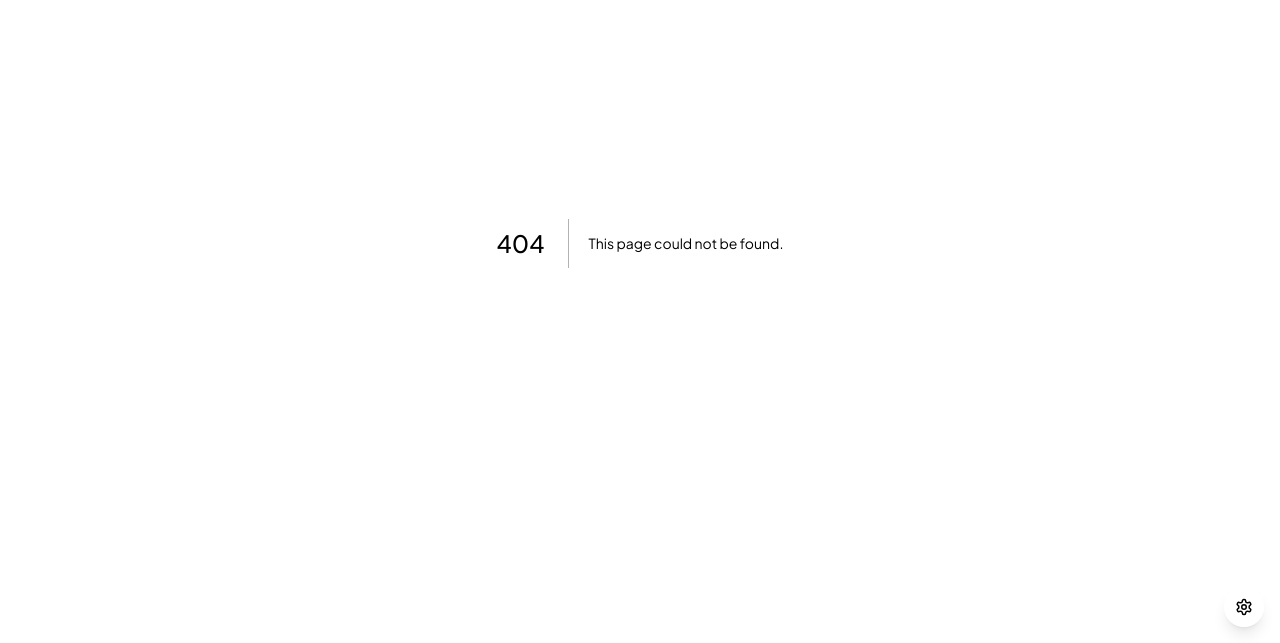
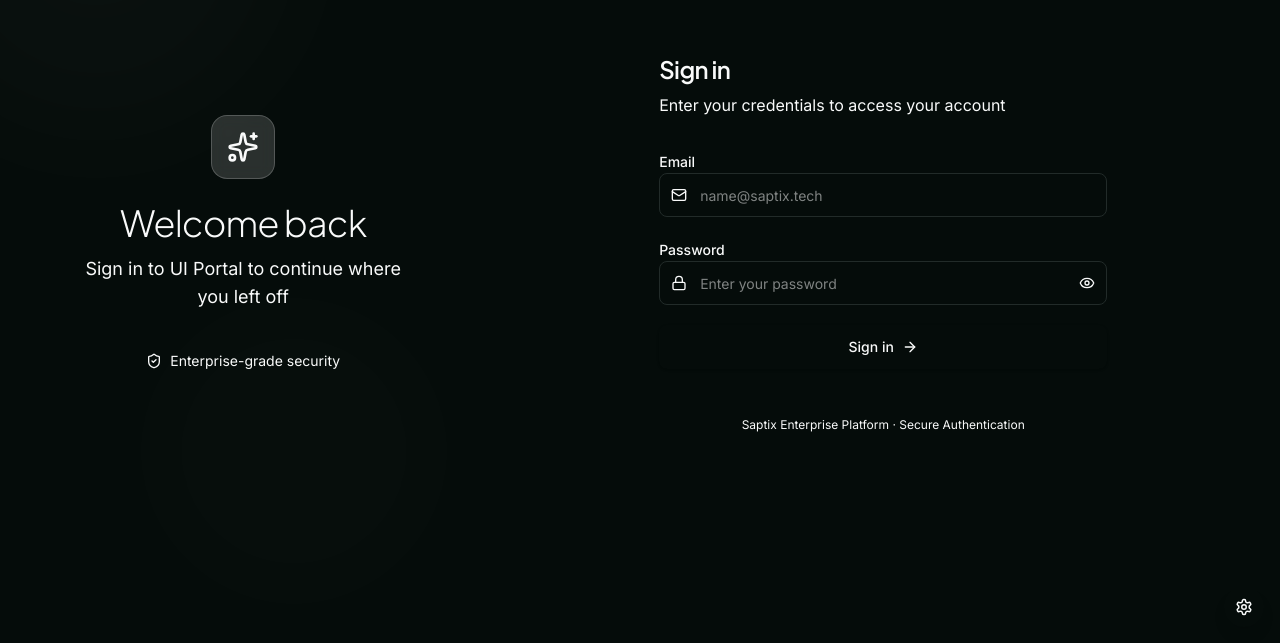
Before and after one commit to saptixtech/saptix-ui, a Next.js app: page /login in a window 1280 px wide. Before the commit this address had no page. Shown: the part 157-800 px from the top of the page. Built offline with nearby package versions, Linux system fonts and the light colour scheme.

Commit message:
unify: synchronize canonical LoginPage and OKLCH color tokens

```diff
--- /dev/null
+++ b/src/app/login/page.tsx
@@ -0,0 +1,20 @@
+'use client';
+
+import LoginPage from '@/components/saptix/LoginPage';
+
+export default function Login() {
+  return (
+    <LoginPage
+      subdomain="UI Portal"
+      onSubmit={async (email, password) => {
+        const res = await fetch('/api/auth/login', {
+          method: 'POST',
+          headers: { 'Content-Type': 'application/json' },
+          body: JSON.stringify({ email, password }),
+        });
+        if (!res.ok) throw new Error('Login failed');
+        window.location.href = '/';
+      }}
+    />
+  );
+}
--- a/src/components/saptix/LoginPage.tsx
+++ b/src/components/saptix/LoginPage.tsx
@@ -1,141 +1,154 @@
-'use client';
 
-import { useState } from 'react';
-import { Eye, EyeOff, LogIn, Loader2 } from 'lucide-react';
+"use client";
+
+import React, { useState } from "react";
+import { Lock, Mail, ArrowRight, Eye, EyeOff, Sparkles, ShieldCheck } from "lucide-react";
 
 interface LoginPageProps {
-  subdomain?: string;
-  onSubmit?: (email: string, password: string) => Promise<void>;
-  logoUrl?: string;
-  showSocial?: boolean;
-  signUpUrl?: string;
-  forgotPasswordUrl?: string;
+  subdomain: string;
+  onSubmit: (email: string, password: string) => Promise<void>;
+  showGoogleSSO?: boolean;
+  showRegisterLink?: boolean;
+  registerHref?: string;
+  onGoogleLogin?: () => void;
 }
 
 export default function LoginPage({
-  subdomain = 'Platform',
+  subdomain,
   onSubmit,
-  logoUrl,
-  showSocial = true,
-  signUpUrl = '/signup',
-  forgotPasswordUrl = '/forgot-password',
+  showGoogleSSO = false,
+  showRegisterLink = false,
+  registerHref = "/register",
+  onGoogleLogin,
 }: LoginPageProps) {
-  const [email, setEmail] = useState('');
-  const [password, setPassword] = useState('');
-  const [showPass, setShowPass] = useState(false);
-  const [loading, setLoading] = useState(false);
-  const [error, setError] = useState('');
+  const [email, setEmail] = useState("");
+  const [password, setPassword] = useState("");
+  const [showPassword, setShowPassword] = useState(false);
+  const [isLoading, setIsLoading] = useState(false);
+  const [error, setError] = useState<string | null>(null);
+  const [success, setSuccess] = useState(false);
 
   const handleSubmit = async (e: React.FormEvent) => {
     e.preventDefault();
-    setError('');
-    setLoading(true);
+    setError(null);
+    setIsLoading(true);
     try {
-      if (onSubmit) await onSubmit(email, password);
-    } catch (err: any) {
-      setError(err?.message || 'Login failed. Please try again.');
+      await onSubmit(email, password);
+      setSuccess(true);
+    } catch (err: unknown) {
+      setError(err instanceof Error ? err.message : "Authentication failed");
     } finally {
-      setLoading(false);
+      setIsLoading(false);
     }
   };
 
   return (
-    <div className="min-h-screen flex items-center justify-center p-4" style={{ background: 'var(--background)' }}>
-      {/* Background gradient overlay */}
-      <div className="fixed inset-0 pointer-events-none" style={{
-        background: 'radial-gradient(ellipse at 50% -20%, rgba(109,40,217,0.08) 0%, transparent 60%), radial-gradient(ellipse at 80% 100%, rgba(20,184,166,0.06) 0%, transparent 50%)',
-      }} />
-
-      <div className="relative w-full max-w-[420px]">
-        {/* Logo & Branding */}
-        <div className="text-center mb-8">
-          {logoUrl ? (
-            <img src={logoUrl} alt="Saptix" className="h-10 mx-auto mb-4" />
-          ) : (
-            <div className="flex items-center justify-center gap-2 mb-4">
-              <div className="w-9 h-9 rounded-lg flex items-center justify-center font-bold text-lg" style={{
-                background: 'linear-gradient(135deg, var(--primary), var(--accent))',
-                color: 'var(--primary-foreground)',
-              }}>S</div>
-              <span className="text-xl font-bold" style={{ fontFamily: 'var(--font-heading)', color: 'var(--foreground)' }}>
-                Saptix
-              </span>
+    <div className="flex min-h-dvh">
+      {/* Left Brand Panel */}
+      <div className="hidden lg:flex lg:w-[38%] bg-primary relative overflow-hidden">
+        <div className="absolute inset-0 opacity-10">
+          <div className="absolute -top-24 -left-24 w-96 h-96 rounded-full bg-white/20 blur-3xl" />
+          <div className="absolute bottom-12 right-12 w-72 h-72 rounded-full bg-white/10 blur-2xl" />
         </div>
-          )}
-          <h1 className="text-2xl font-bold mb-1" style={{ fontFamily: 'var(--font-heading)', color: 'var(--foreground)' }}>
+        <div className="relative z-10 flex flex-col items-center justify-center w-full p-12 text-center">
+          <div className="space-y-6">
+            <div className="mx-auto flex h-16 w-16 items-center justify-center rounded-2xl bg-white/15 backdrop-blur-sm border border-white/20">
+              <Sparkles className="h-8 w-8 text-primary-foreground" />
+            </div>
+            <div className="space-y-3">
+              <h1 className="text-4xl font-light text-primary-foreground tracking-tight">
                 Welcome back
               </h1>
-          <p style={{ color: 'var(--muted-foreground)', fontSize: '0.875rem' }}>
-            Sign in to Saptix {subdomain}
+              <p className="text-primary-foreground/70 text-lg max-w-xs mx-auto">
+                Sign in to {subdomain} to continue where you left off
+              </p>
+            </div>
+            <div className="flex items-center justify-center gap-2 text-primary-foreground/50 text-sm pt-4">
+              <ShieldCheck className="h-4 w-4" />
+              <span>Enterprise-grade security</span>
+            </div>
+          </div>
+        </div>
+      </div>
+
+      {/* Right Form Panel */}
+      <div className="flex w-full items-center justify-center bg-background p-6 sm:p-8 lg:w-[62%]">
+        <div className="w-full max-w-md space-y-8">
+          {/* Mobile Header */}
+          <div className="lg:hidden text-center space-y-2">
+            <div className="mx-auto flex h-12 w-12 items-center justify-center rounded-xl bg-primary/10">
+              <Sparkles className="h-6 w-6 text-primary" />
+            </div>
+            <h1 className="text-2xl font-semibold text-foreground">{subdomain}</h1>
+          </div>
+
+          {/* Form Header */}
+          <div className="space-y-2 text-center lg:text-left">
+            <h2 className="text-2xl font-semibold tracking-tight text-foreground">Sign in</h2>
+            <p className="text-muted-foreground">
+              Enter your credentials to access your account
             </p>
           </div>
 
-        {/* Login Card */}
-        <div className="rounded-xl p-6 sm:p-8" style={{
-          background: 'var(--card)',
-          border: '1px solid var(--border)',
-          boxShadow: 'var(--shadow-lg)',
-        }}>
+          {/* Error Banner */}
           {error && (
-            <div className="mb-4 p-3 rounded-lg text-sm" style={{
-              background: 'rgba(239,68,68,0.1)',
-              color: 'var(--destructive)',
-              border: '1px solid rgba(239,68,68,0.2)',
-            }}>{error}</div>
+            <div className="rounded-lg border border-destructive/30 bg-destructive/10 px-4 py-3 text-sm text-destructive flex items-center gap-2">
+              <Lock className="h-4 w-4 shrink-0" />
+              {error}
+            </div>
           )}
 
-          <form onSubmit={handleSubmit} className="space-y-4">
+          {/* Success Banner */}
+          {success && (
+            <div className="rounded-lg border border-green-500/30 bg-green-500/10 px-4 py-3 text-sm text-green-700 dark:text-green-400 flex items-center gap-2">
+              <ShieldCheck className="h-4 w-4 shrink-0" />
+              Authenticated successfully. Redirecting...
+            </div>
+          )}
+
+          {/* Login Form */}
+          <form onSubmit={handleSubmit} className="space-y-5">
             {/* Email */}
-            <div>
-              <label className="block text-sm font-medium mb-1.5" style={{ color: 'var(--foreground)' }}>Email</label>
+            <div className="space-y-2">
+              <label htmlFor="email" className="text-sm font-medium text-foreground">
+                Email
+              </label>
+              <div className="relative">
+                <Mail className="absolute left-3 top-1/2 -translate-y-1/2 h-4 w-4 text-muted-foreground" />
                 <input
+                  id="email"
                   type="email"
                   value={email}
                   onChange={(e) => setEmail(e.target.value)}
-                placeholder="you@example.com"
+                  placeholder="name@saptix.tech"
                   required
-                className="w-full px-3.5 py-2.5 rounded-lg text-sm outline-none transition-all"
-                style={{
-                  background: 'var(--muted)',
-                  border: '1px solid var(--border)',
-                  color: 'var(--foreground)',
-                }}
-                onFocus={(e) => e.target.style.borderColor = 'var(--primary)'}
-                onBlur={(e) => e.target.style.borderColor = 'var(--border)'}
+                  className="flex h-11 w-full rounded-lg border border-input bg-background px-3 pl-10 py-2 text-sm ring-offset-background placeholder:text-muted-foreground focus-visible:outline-none focus-visible:ring-2 focus-visible:ring-ring focus-visible:ring-offset-2 disabled:cursor-not-allowed disabled:opacity-50 transition-colors"
                 />
+              </div>
             </div>
 
             {/* Password */}
-            <div>
-              <div className="flex items-center justify-between mb-1.5">
-                <label className="text-sm font-medium" style={{ color: 'var(--foreground)' }}>Password</label>
-                <a href={forgotPasswordUrl} className="text-xs hover:underline" style={{ color: 'var(--primary)' }}>
-                  Forgot password?
-                </a>
-              </div>
+            <div className="space-y-2">
+              <label htmlFor="password" className="text-sm font-medium text-foreground">
+                Password
+              </label>
               <div className="relative">
+                <Lock className="absolute left-3 top-1/2 -translate-y-1/2 h-4 w-4 text-muted-foreground" />
                 <input
-                  type={showPass ? 'text' : 'password'}
+                  id="password"
+                  type={showPassword ? "text" : "password"}
                   value={password}
                   onChange={(e) => setPassword(e.target.value)}
-                  placeholder="••••••••"
+                  placeholder="Enter your password"
                   required
-                  className="w-full px-3.5 py-2.5 pr-10 rounded-lg text-sm outline-none transition-all"
-                  style={{
-                    background: 'var(--muted)',
-                    border: '1px solid var(--border)',
-                    color: 'var(--foreground)',
-                  }}
-                  onFocus={(e) => e.target.style.borderColor = 'var(--primary)'}
-                  onBlur={(e) => e.target.style.borderColor = 'var(--border)'}
+                  className="flex h-11 w-full rounded-lg border border-input bg-background px-3 pl-10 pr-10 py-2 text-sm ring-offset-background placeholder:text-muted-foreground focus-visible:outline-none focus-visible:ring-2 focus-visible:ring-ring focus-visible:ring-offset-2 disabled:cursor-not-allowed disabled:opacity-50 transition-colors"
                 />
                 <button
                   type="button"
-                  onClick={() => setShowPass(!showPass)}
-                  className="absolute right-3 top-1/2 -translate-y-1/2 opacity-50 hover:opacity-100 transition"
-                  style={{ color: 'var(--muted-foreground)' }}
+                  onClick={() => setShowPassword(!showPassword)}
+                  className="absolute right-3 top-1/2 -translate-y-1/2 text-muted-foreground hover:text-foreground transition-colors"
                 >
-                  {showPass ? <EyeOff size={16} /> : <Eye size={16} />}
+                  {showPassword ? <EyeOff className="h-4 w-4" /> : <Eye className="h-4 w-4" />}
                 </button>
               </div>
             </div>
@@ -143,62 +156,57 @@ export default function LoginPage({
             {/* Submit */}
             <button
               type="submit"
-              disabled={loading}
-              className="w-full py-2.5 rounded-lg text-sm font-semibold transition-all flex items-center justify-center gap-2 hover:opacity-90 disabled:opacity-60"
-              style={{
-                background: 'var(--primary)',
-                color: 'var(--primary-foreground)',
-              }}
+              disabled={isLoading || success}
+              className="inline-flex h-11 w-full items-center justify-center gap-2 rounded-lg bg-primary px-4 py-2 text-sm font-medium text-primary-foreground shadow-sm hover:bg-primary/90 focus-visible:outline-none focus-visible:ring-2 focus-visible:ring-ring focus-visible:ring-offset-2 disabled:pointer-events-none disabled:opacity-50 transition-colors"
             >
-              {loading ? <Loader2 size={16} className="animate-spin" /> : <LogIn size={16} />}
-              {loading ? 'Signing in...' : 'Sign in'}
+              {isLoading ? (
+                <div className="h-4 w-4 animate-spin rounded-full border-2 border-primary-foreground border-t-transparent" />
+              ) : (
+                <>
+                  Sign in
+                  <ArrowRight className="h-4 w-4" />
+                </>
+              )}
             </button>
           </form>
 
-          {/* Divider */}
-          {showSocial && (
+          {/* Google SSO */}
+          {showGoogleSSO && (
             <>
-              <div className="flex items-center gap-3 my-5">
-                <div className="flex-1 h-px" style={{ background: 'var(--border)' }} />
-                <span className="text-xs" style={{ color: 'var(--muted-foreground)' }}>or continue with</span>
-                <div className="flex-1 h-px" style={{ background: 'var(--border)' }} />
+              <div className="relative">
+                <div className="absolute inset-0 flex items-center">
+                  <span className="w-full border-t border-border" />
                 </div>
-
-              {/* Social Login */}
-              <div className="grid grid-cols-2 gap-3">
-                <button className="flex items-center justify-center gap-2 py-2.5 rounded-lg text-sm font-medium transition-all hover:opacity-80" style={{
-                  background: 'var(--muted)',
-                  color: 'var(--foreground)',
-                  border: '1px solid var(--border)',
-                }}>
-                  <svg width="16" height="16" viewBox="0 0 24 24"><path d="M22.56 12.25c0-.78-.07-1.53-.2-2.25H12v4.26h5.92a5.06 5.06 0 01-2.2 3.32v2.77h3.57c2.08-1.92 3.28-4.74 3.28-8.1z" fill="#4285F4"/><path d="M12 23c2.97 0 5.46-.98 7.28-2.66l-3.57-2.77c-.98.66-2.23 1.06-3.71 1.06-2.86 0-5.29-1.93-6.16-4.53H2.18v2.84C3.99 20.53 7.7 23 12 23z" fill="#34A853"/><path d="M5.84 14.09c-.22-.66-.35-1.36-.35-2.09s.13-1.43.35-2.09V7.07H2.18C1.43 8.55 1 10.22 1 12s.43 3.45 1.18 4.93l2.85-2.22.81-.62z" fill="#FBBC05"/><path d="M12 5.38c1.62 0 3.06.56 4.21 1.64l3.15-3.15C17.45 2.09 14.97 1 12 1 7.7 1 3.99 3.47 2.18 7.07l3.66 2.84c.87-2.6 3.3-4.53 6.16-4.53z" fill="#EA4335"/></svg>
-                  Google
+                <div className="relative flex justify-center text-xs uppercase">
+                  <span className="bg-background px-2 text-muted-foreground">Or continue with</span>
+                </div>
+              </div>
+              <button
+                type="button"
+                onClick={onGoogleLogin}
+                className="inline-flex h-11 w-full items-center justify-center gap-2 rounded-lg border border-input bg-background px-4 py-2 text-sm font-medium text-foreground shadow-sm hover:bg-muted/50 focus-visible:outline-none focus-visible:ring-2 focus-visible:ring-ring focus-visible:ring-offset-2 transition-colors"
+              >
+                <svg className="h-4 w-4" viewBox="0 0 24 24"><path d="M22.56 12.25c0-.78-.07-1.53-.2-2.25H12v4.26h5.92a5.06 5.06 0 0 1-2.2 3.32v2.77h3.57c2.08-1.92 3.28-4.74 3.28-8.1z" fill="#4285F4"/><path d="M12 23c2.97 0 5.46-.98 7.28-2.66l-3.57-2.77c-.98.66-2.23 1.06-3.71 1.06-2.86 0-5.29-1.93-6.16-4.53H2.18v2.84C3.99 20.53 7.7 23 12 23z" fill="#34A853"/><path d="M5.84 14.09c-.22-.66-.35-1.36-.35-2.09s.13-1.43.35-2.09V7.07H2.18C1.43 8.55 1 10.22 1 12s.43 3.45 1.18 4.93l2.85-2.22.81-.62z" fill="#FBBC05"/><path d="M12 5.38c1.62 0 3.06.56 4.21 1.64l3.15-3.15C17.45 2.09 14.97 1 12 1 7.7 1 3.99 3.47 2.18 7.07l3.66 2.84c.87-2.6 3.3-4.53 6.16-4.53z" fill="#EA4335"/></svg>
+                Continue with Google
               </button>
-                <button className="flex items-center justify-center gap-2 py-2.5 rounded-lg text-sm font-medium transition-all hover:opacity-80" style={{
-                  background: 'var(--muted)',
-                  color: 'var(--foreground)',
-                  border: '1px solid var(--border)',
-                }}>
-                  <svg width="16" height="16" viewBox="0 0 24 24" fill="currentColor"><path d="M12 0c-6.626 0-12 5.373-12 12 0 5.302 3.438 9.8 8.207 11.387.599.111.793-.261.793-.577v-2.234c-3.338.726-4.033-1.416-4.033-1.416-.546-1.387-1.333-1.756-1.333-1.756-1.089-.745.083-.729.083-.729 1.205.084 1.839 1.237 1.839 1.237 1.07 1.834 2.807 1.304 3.492.997.107-.775.418-1.305.762-1.604-2.665-.305-5.467-1.334-5.467-5.931 0-1.311.469-2.381 1.236-3.221-.124-.303-.535-1.524.117-3.176 0 0 1.008-.322 3.301 1.23.957-.266 1.983-.399 3.003-.404 1.02.005 2.047.138 3.006.404 2.291-1.552 3.297-1.23 3.297-1.23.653 1.653.242 2.874.118 3.176.77.84 1.235 1.911 1.235 3.221 0 4.609-2.807 5.624-5.479 5.921.43.372.823 1.102.823 2.222v3.293c0 .319.192.694.801.576 4.765-1.589 8.199-6.086 8.199-11.386 0-6.627-5.373-12-12-12z"/></svg>
-                  GitHub
-                </button>
-              </div>
             </>
           )}
-        </div>
 
-        {/* Sign Up Link */}
-        <p className="text-center mt-6 text-sm" style={{ color: 'var(--muted-foreground)' }}>
-          Don't have an account?{' '}
-          <a href={signUpUrl} className="font-medium hover:underline" style={{ color: 'var(--primary)' }}>
-            Sign up
+          {/* Register Link */}
+          {showRegisterLink && (
+            <p className="text-center text-sm text-muted-foreground">
+              Don&apos;t have an account?{" "}
+              <a href={registerHref} className="font-medium text-primary hover:text-primary/80 transition-colors">
+                Create account
               </a>
             </p>
+          )}
 
           {/* Footer */}
-        <p className="text-center mt-4 text-xs" style={{ color: 'var(--muted-foreground)', opacity: 0.6 }}>
-          © {new Date().getFullYear()} Saptix Enterprise. All rights reserved.
+          <p className="text-center text-xs text-muted-foreground/60 pt-4">
+            Saptix Enterprise Platform &middot; Secure Authentication
           </p>
+        </div>
       </div>
     </div>
   );
```
Lines whose indentation alone changed are shown as unchanged.
